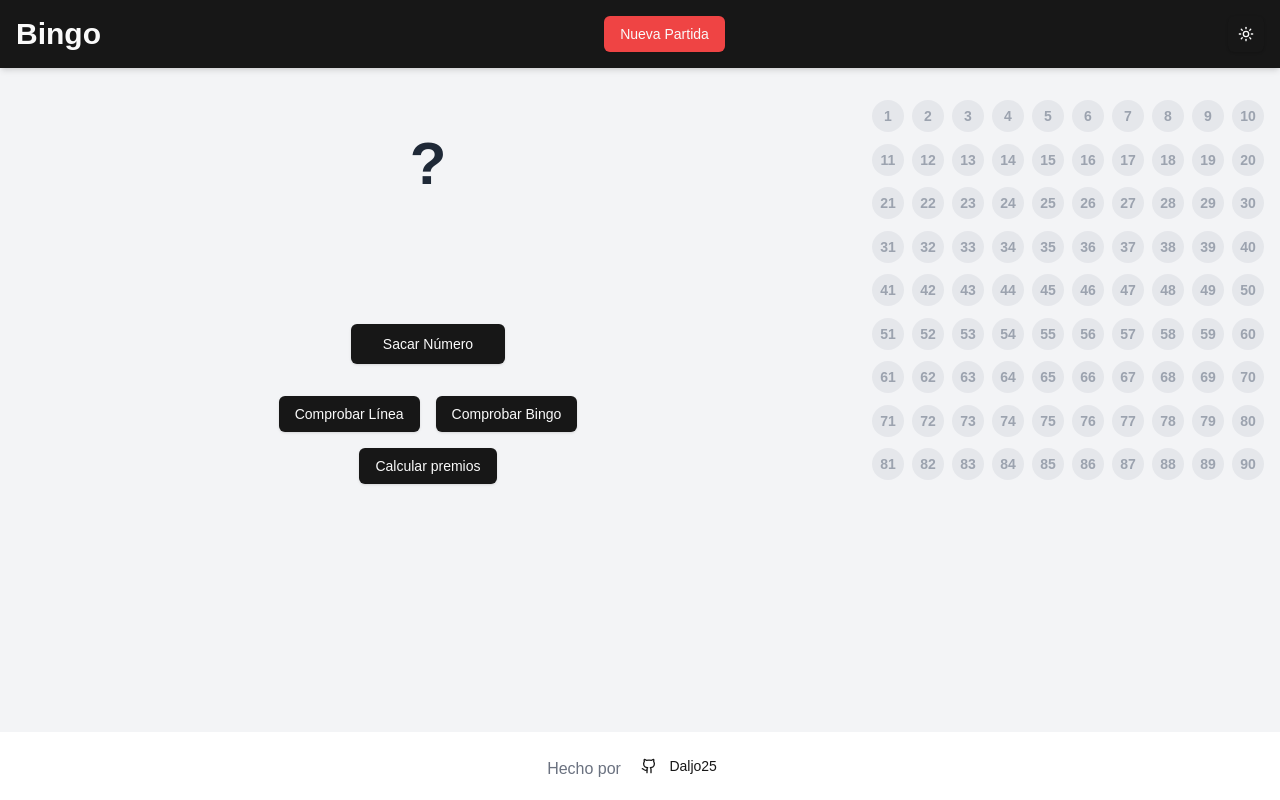
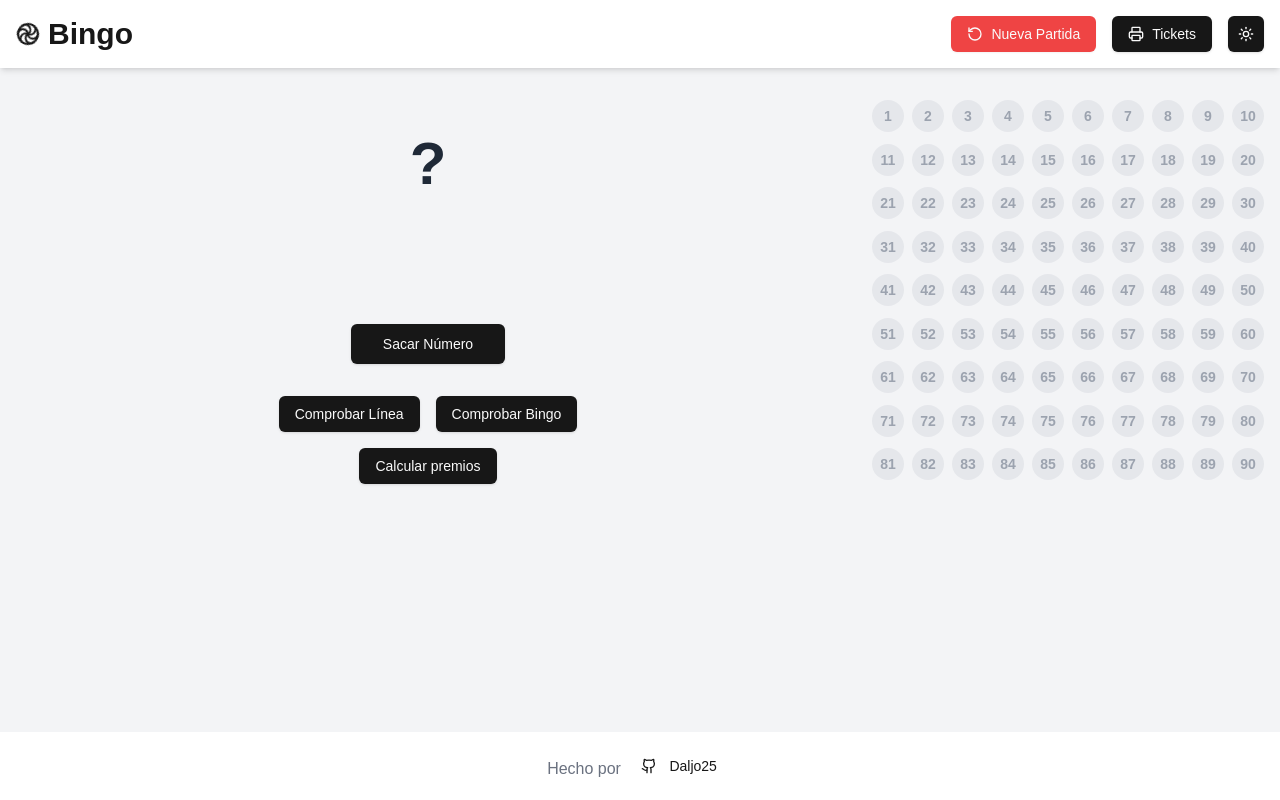
Before and after one commit to daljo25/BingoApp, a Next.js app: page / in a window 1280 px wide. Built offline with nearby package versions, Linux system fonts and the light colour scheme.

Commit message:
mejora el encabezado con nuevos botones y animaciones, y actualiza la configuración de Tailwind para incluir animación de giro

```diff
--- a/components/Header.tsx
+++ b/components/Header.tsx
@@ -1,13 +1,26 @@
 import { Button } from "@/components/ui/button"
 import { ModeToggle } from "@/components/ModeToggle"
+import { Printer, RotateCcw, Globe, LoaderPinwheel } from "lucide-react"
+import Link from "next/link"
 
 export default function Header({ onNewGame }: { onNewGame: () => void }) {
   return (
-    <header className="bg-primary text-primary-foreground shadow-md dark:bg-dark dark:text-dark-foreground">
+    <header className="bg-white text-primary shadow-md dark:bg-gray-800 dark:text-gray-400">
       <div className="container mx-auto px-4 py-4 flex justify-between items-center">
-        <div className="text-3xl font-bold">Bingo</div>
-        <Button variant="destructive" onClick={onNewGame}>Nueva Partida</Button>
-        <ModeToggle />
+        <div className="flex items-center justify-center gap-2 text-3xl font-bold ">
+          <LoaderPinwheel className="animate-spin-slow" />Bingo
+          </div>
+        <div className="flex space-x-4">
+          <Button variant="destructive" onClick={onNewGame}>
+            <RotateCcw/>Nueva Partida
+          </Button>
+          <Button variant="default" asChild>
+            <Link href="/tickets">
+              <Printer/>Tickets
+            </Link>
+          </Button>
+          <ModeToggle />
+        </div>
       </div>
     </header>
   )
--- a/tailwind.config.ts
+++ b/tailwind.config.ts
@@ -76,7 +76,8 @@ export default {
 			},
 			animation: {
 				'accordion-down': 'accordion-down 0.2s ease-out',
-				'accordion-up': 'accordion-up 0.2s ease-out'
+				'accordion-up': 'accordion-up 0.2s ease-out',
+				'spin-slow': 'spin 3s linear infinite'
 			}
 		}
 	},
```
